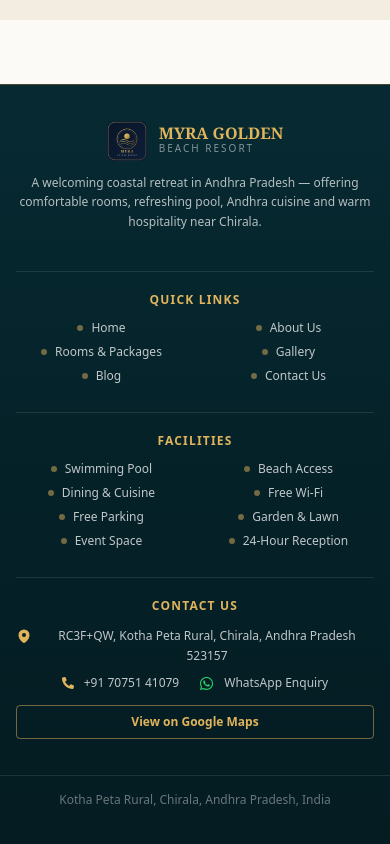
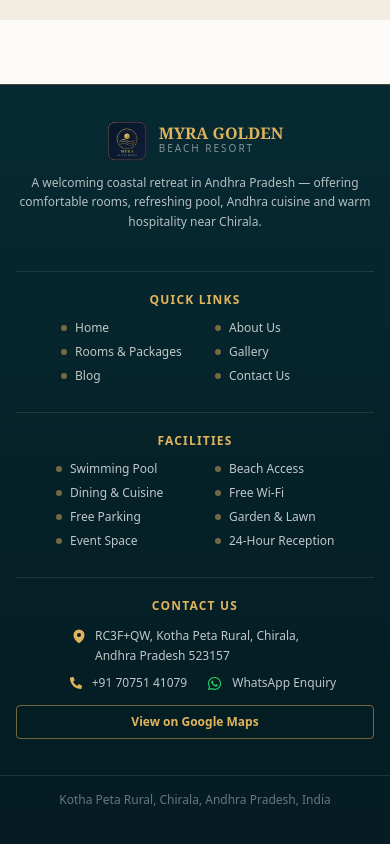
Before and after one commit to vatsalya-z/myra-golden-beach, a Next.js app: page /contact in a window 390 px wide. Shown: the part 3384-4228 px from the top of the page. Built offline with nearby package versions, Linux system fonts and the light colour scheme; a web font is replaced by a local one.

Commit message:
Fine-tune mobile footer alignment and spacing

```diff
--- a/src/components/layout/Footer.tsx
+++ b/src/components/layout/Footer.tsx
@@ -83,12 +83,12 @@ export function Footer() {
             <h3 className="text-[#E0B45C] font-semibold text-xs sm:text-sm uppercase tracking-widest mb-3 sm:mb-5 text-center sm:text-left">
               Quick Links
             </h3>
-            <ul className="grid grid-cols-2 sm:grid-cols-1 gap-x-4 gap-y-2 sm:gap-y-2.5">
+            <ul className="grid grid-cols-2 sm:grid-cols-1 gap-x-6 gap-y-2 sm:gap-y-2.5 max-w-[300px] mx-auto pl-4 sm:pl-0 sm:max-w-none sm:mx-0">
               {navLinks.map((link) => (
                 <li key={link.href}>
                   <Link
                     href={link.href}
-                    className="text-xs sm:text-sm text-white/75 hover:text-[#E0B45C] transition-colors flex items-center justify-center sm:justify-start gap-2 group"
+                    className="text-xs sm:text-sm text-white/75 hover:text-[#E0B45C] transition-colors flex items-center justify-start gap-2 group"
                   >
                     <span className="w-1.5 h-1.5 rounded-full bg-[#E0B45C]/50 group-hover:bg-[#E0B45C] transition-colors shrink-0" />
                     <span>{link.label}</span>
@@ -103,7 +103,7 @@ export function Footer() {
             <h3 className="text-[#E0B45C] font-semibold text-xs sm:text-sm uppercase tracking-widest mb-3 sm:mb-5 text-center sm:text-left">
               Facilities
             </h3>
-            <ul className="grid grid-cols-2 sm:grid-cols-1 gap-x-4 gap-y-2 sm:gap-y-2.5 text-xs sm:text-sm text-white/75">
+            <ul className="grid grid-cols-2 sm:grid-cols-1 gap-x-6 gap-y-2 sm:gap-y-2.5 text-xs sm:text-sm text-white/75 max-w-[310px] mx-auto pl-4 sm:pl-0 sm:max-w-none sm:mx-0">
               {[
                 "Swimming Pool",
                 "Beach Access",
@@ -114,7 +114,7 @@ export function Footer() {
                 "Event Space",
                 "24-Hour Reception",
               ].map((item) => (
-                <li key={item} className="flex items-center justify-center sm:justify-start gap-2">
+                <li key={item} className="flex items-center justify-start gap-2">
                   <span className="w-1.5 h-1.5 rounded-full bg-[#E0B45C]/50 shrink-0" />
                   <span>{item}</span>
                 </li>
@@ -128,7 +128,7 @@ export function Footer() {
               Contact Us
             </h3>
             <div className="space-y-2.5 sm:space-y-4">
-              <div className="flex items-start justify-center sm:justify-start gap-2 sm:gap-3 text-center sm:text-left">
+              <div className="flex items-start justify-start gap-2 sm:gap-3 text-left max-w-[280px] mx-auto pl-4 sm:pl-0 sm:max-w-none sm:mx-0">
                 <HiMapPin size={16} className="text-[#E0B45C] shrink-0 mt-0.5" />
                 <p className="text-xs sm:text-sm text-white/75 leading-relaxed">
                   RC3F+QW, Kotha Peta Rural,
@@ -137,7 +137,7 @@ export function Footer() {
                 </p>
               </div>
 
-              <div className="flex flex-wrap items-center justify-center sm:justify-start gap-x-5 gap-y-2 sm:flex-col sm:items-start sm:gap-y-3">
+              <div className="flex flex-wrap items-center justify-center sm:justify-start gap-x-5 gap-y-2 pl-4 sm:pl-0 sm:flex-col sm:items-start sm:gap-y-3">
                 <a
                   href={`tel:${siteConfig.phone}`}
                   className="flex items-center gap-2.5 text-xs sm:text-sm text-white/75 hover:text-[#E0B45C] transition-colors"
```
